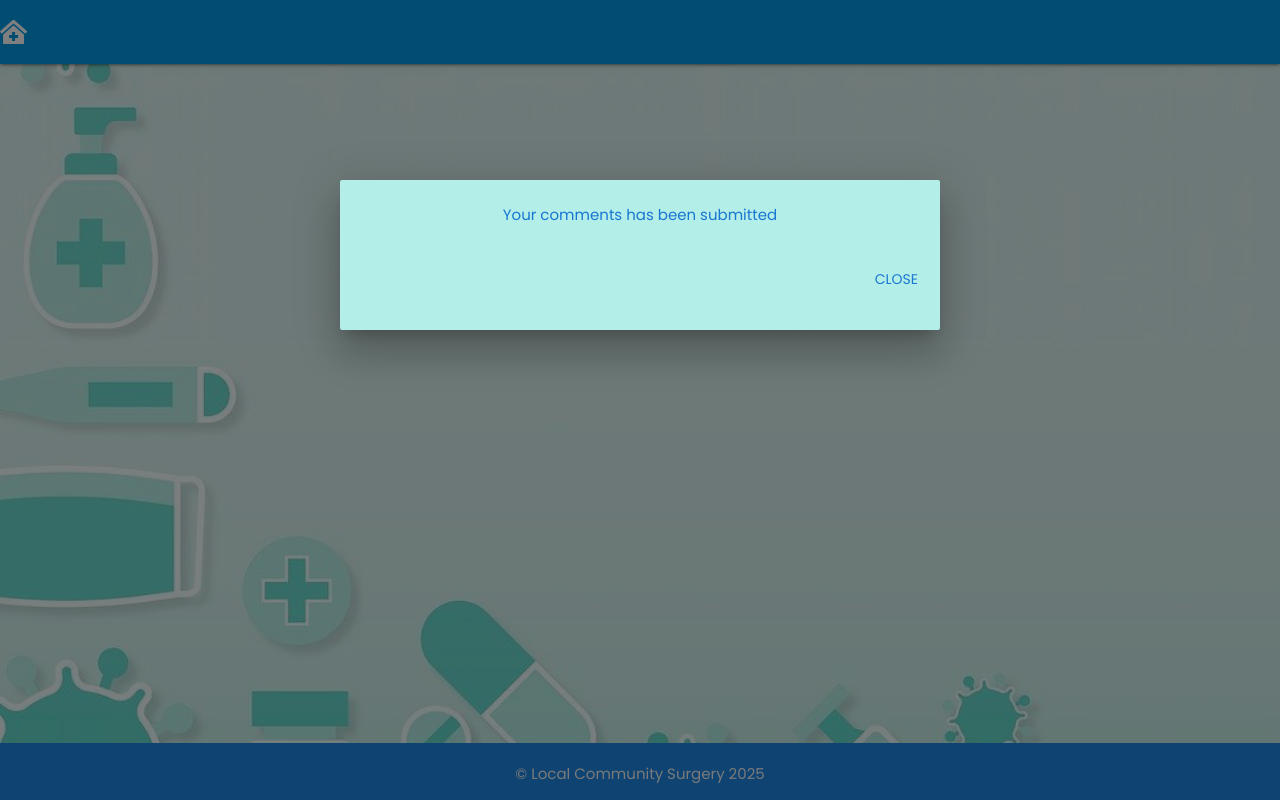
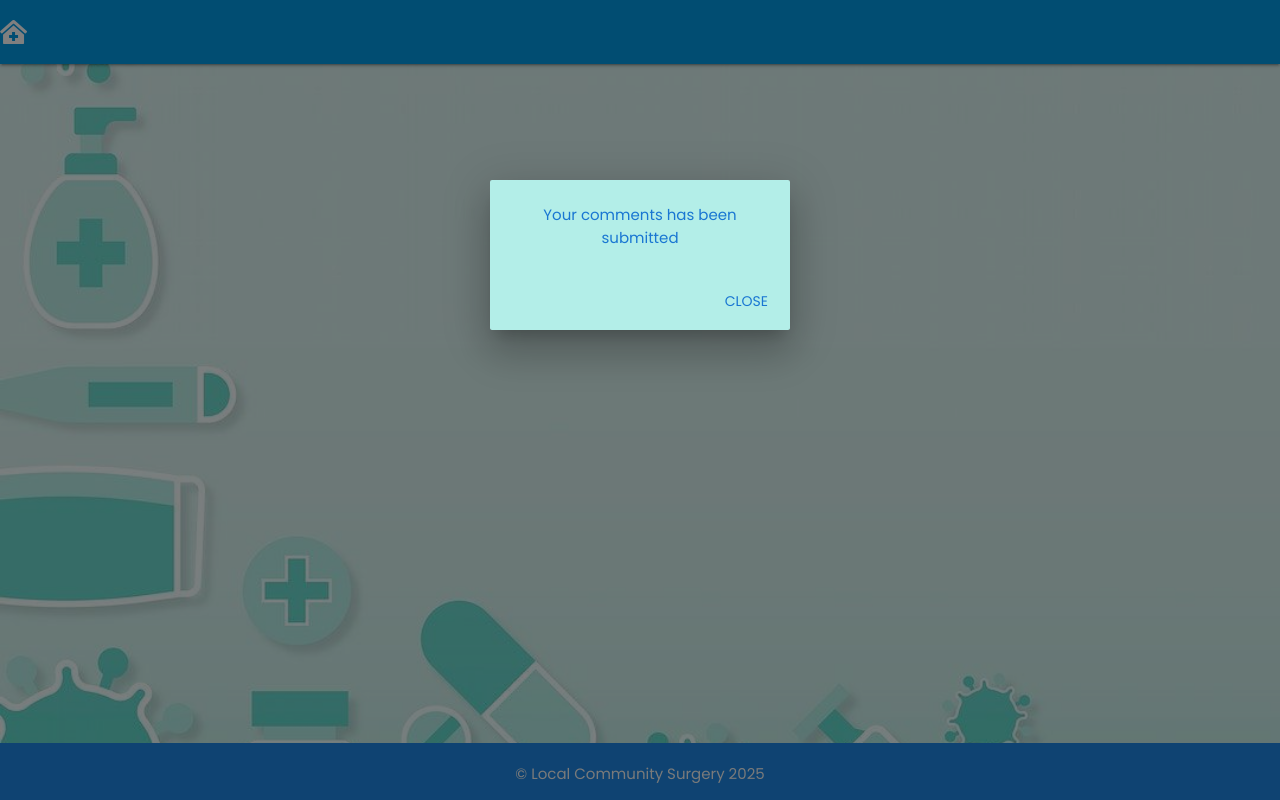
Before and after one commit to mohammad-tahmasebi-ci/milestone3, a Flask app: page /enquiry_form_submitted in a window 1280 px wide. Run offline with Flask 3, Linux system fonts and the light colour scheme; some libraries are stand-ins or nearby versions.

Commit message:
Update style.css
Reduce modal message's width

```diff
--- a/appointments/static/css/style.css
+++ b/appointments/static/css/style.css
@@ -139,7 +139,7 @@ form .btn input[type="submit"] {
 
 /* begin user message page setting */
 #modal1 {
-  width: 600px;
+  width: 300px;
   height: 150px;
   margin-top: 100px;
   background-color: rgb(179, 238, 232);
```
